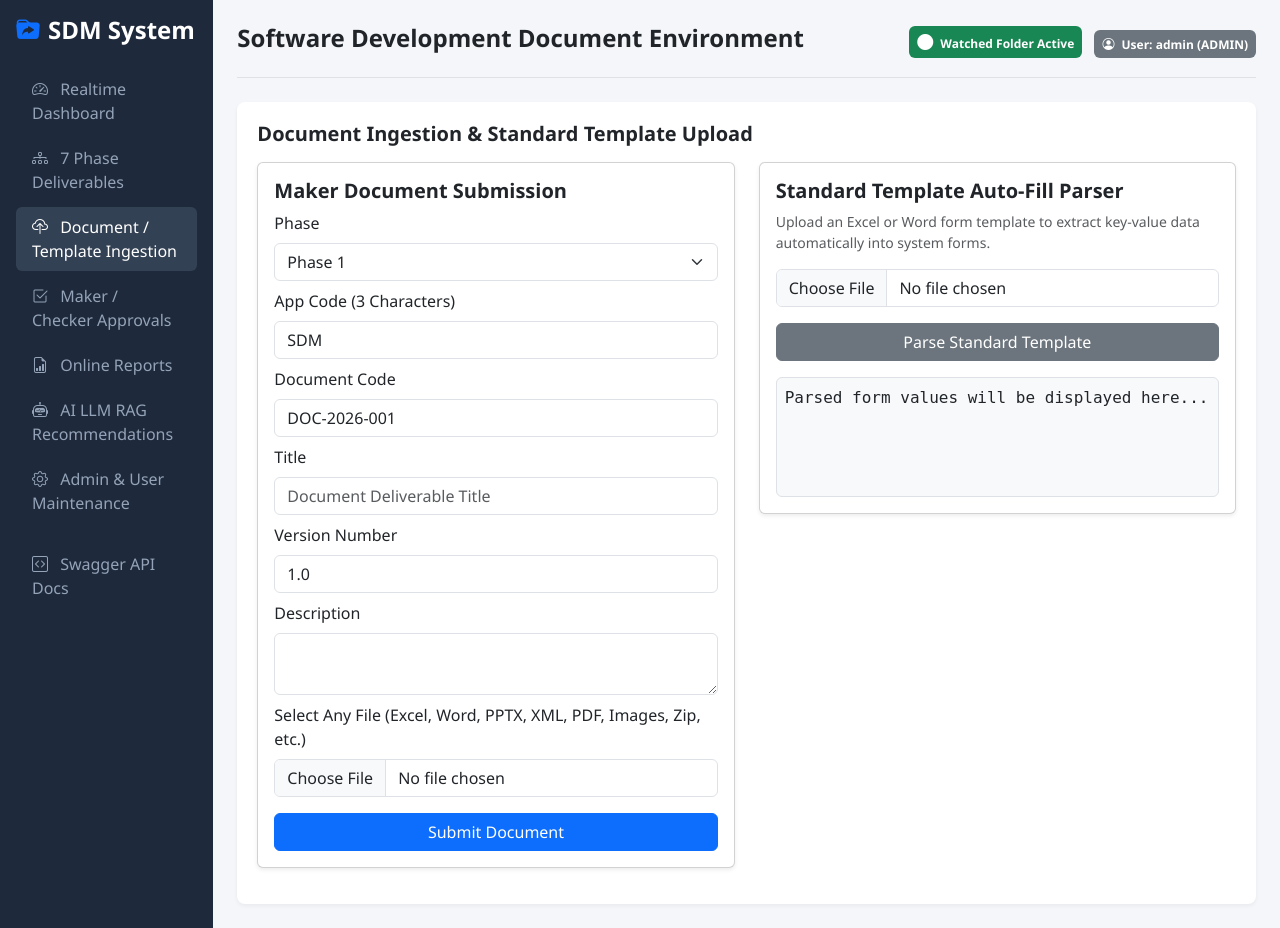
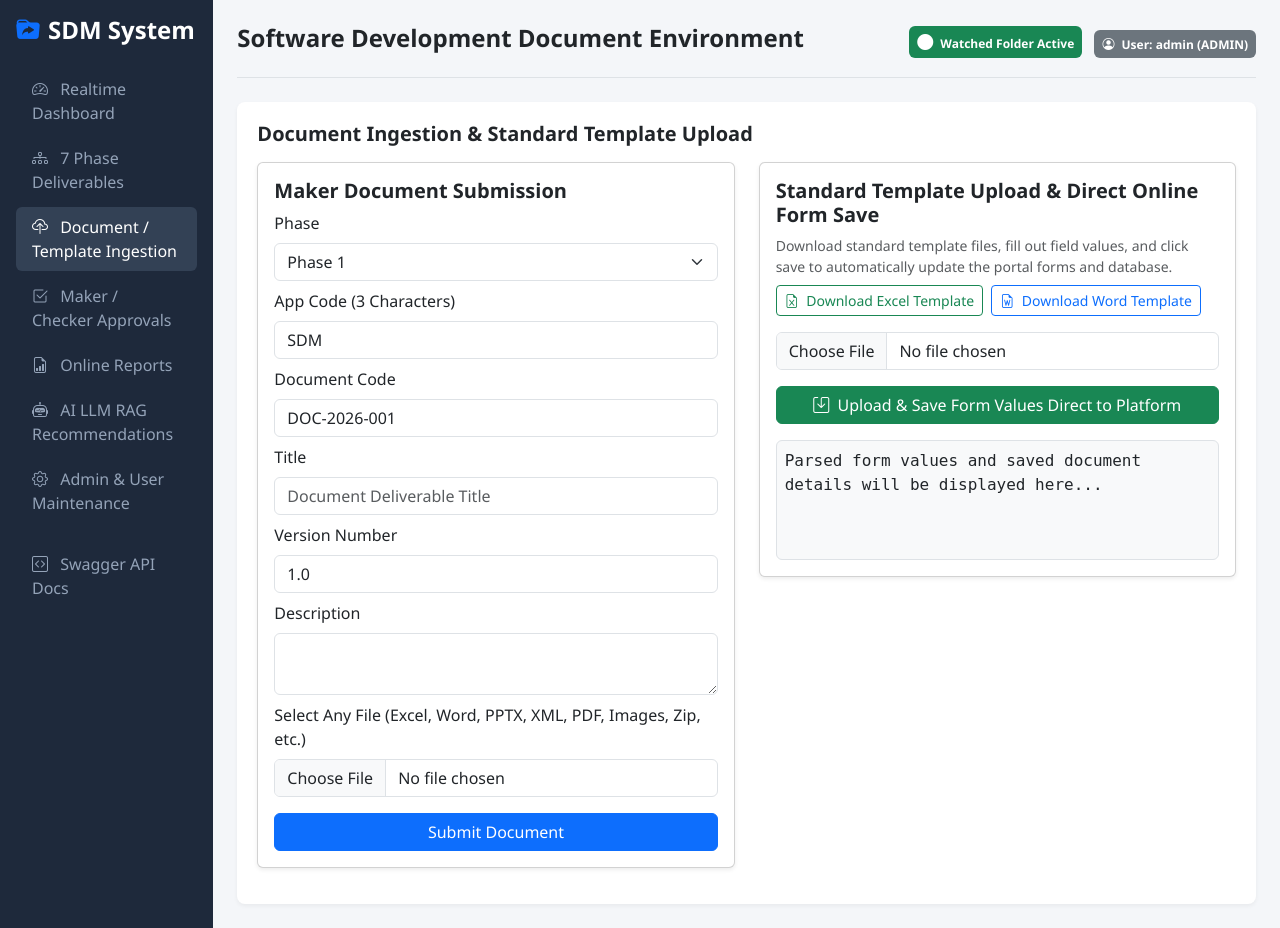
Before and after one commit to tartygit/tartygitrepo4, a Spring Boot app: page / in a window 1280 px wide, after a click on "Document / Template Ingestion". Run offline with Spring Boot 4, Linux system fonts and the light colour scheme; data that the repository does not hold is empty; some of the project's set-up classes (security, data sources, template engines, error pages and the like) are left out, and stand-ins take their place.

Commit message:
feat: Add downloadable standard templates with direct online platform save
- Created downloadable standard Excel (standard_template.xlsx) and Word (standard_template.docx) templates in static/templates/.
- Implemented REST endpoints /api/templates/download/excel and /api/templates/download/word.
- Enhanced /api/documents/template-upload to directly parse form values and save them as submitted platform documents.
- Integrated download buttons and direct save form in index.html.
- Added password eye toggle visibility functionality.
- Generated Installation Instructions, Functional Specification, and Product Paper docs.

Co-authored-by: tartygit <121377750+tartygit@users.noreply.github.com>

```diff
--- a/src/main/java/com/cth/sdm/controller/ApiController.java
+++ b/src/main/java/com/cth/sdm/controller/ApiController.java
@@ -5,7 +5,9 @@ import com.cth.sdm.entity.User;
 import com.cth.sdm.repository.DocumentRepository;
 import com.cth.sdm.service.*;
 import org.springframework.beans.factory.annotation.Value;
+import org.springframework.core.io.ClassPathResource;
 import org.springframework.core.io.InputStreamResource;
+import org.springframework.core.io.Resource;
 import org.springframework.http.HttpHeaders;
 import org.springframework.http.MediaType;
 import org.springframework.http.ResponseEntity;
@@ -109,6 +111,67 @@ public class ApiController {
         return approvalWorkflowService.submitDocument(doc, makerUsername);
     }
 
+    // Template Downloads
+    @GetMapping("/templates/download/excel")
+    public ResponseEntity<Resource> downloadExcelTemplate() {
+        Resource resource = new ClassPathResource("static/templates/standard_template.xlsx");
+        return ResponseEntity.ok()
+                .header(HttpHeaders.CONTENT_DISPOSITION, "attachment; filename=standard_template.xlsx")
+                .contentType(MediaType.parseMediaType("application/vnd.openxmlformats-officedocument.spreadsheetml.sheet"))
+                .body(resource);
+    }
+
+    @GetMapping("/templates/download/word")
+    public ResponseEntity<Resource> downloadWordTemplate() {
+        Resource resource = new ClassPathResource("static/templates/standard_template.docx");
+        return ResponseEntity.ok()
+                .header(HttpHeaders.CONTENT_DISPOSITION, "attachment; filename=standard_template.docx")
+                .contentType(MediaType.parseMediaType("application/vnd.openxmlformats-officedocument.wordprocessingml.document"))
+                .body(resource);
+    }
+
+    // Standard Template Upload / Parsing & Save
+    @PostMapping("/documents/template-upload")
+    public Map<String, Object> parseAndSaveTemplateForm(@RequestParam("file") MultipartFile file,
+                                                         @RequestParam(value = "saveDirect", defaultValue = "true") boolean saveDirect) throws Exception {
+        Map<String, String> parsedValues = documentProcessingService.parseStandardTemplateForm(
+                file.getInputStream(), file.getOriginalFilename());
+
+        Document savedDoc = null;
+        if (saveDirect && !parsedValues.isEmpty()) {
+            int phaseNumber = 1;
+            try {
+                if (parsedValues.containsKey("Phase Number")) {
+                    phaseNumber = Integer.parseInt(parsedValues.get("Phase Number"));
+                }
+            } catch (Exception ignored) {}
+
+            String docId = idGenerator.generateNextDocumentId(phaseNumber);
+
+            Document doc = new Document();
+            doc.setDocumentId(docId);
+            doc.setDocumentCode(parsedValues.getOrDefault("Document Code", "DOC-TMPL-001"));
+            doc.setAppCode(parsedValues.getOrDefault("Application Code", "SDM"));
+            doc.setTitle(parsedValues.getOrDefault("Document Title", "Standard Template Submission"));
+            doc.setDescription(parsedValues.getOrDefault("Description", "Uploaded via standard Excel/Word template form."));
+            doc.setFileName(file.getOriginalFilename());
+            doc.setFileType(getFileExtension(file.getOriginalFilename()));
+            doc.setFilePath("template_upload");
+            doc.setVersionNumber(parsedValues.getOrDefault("Version Number", "1.0"));
+            doc.setPhaseNumber(phaseNumber);
+
+            savedDoc = approvalWorkflowService.submitDocument(doc, "maker_template");
+        }
+
+        Map<String, Object> response = new HashMap<>();
+        response.put("status", "SUCCESS");
+        response.put("parsedData", parsedValues);
+        if (savedDoc != null) {
+            response.put("savedDocument", savedDoc);
+        }
+        return response;
+    }
+
     // AI LLM RAG Integration Endpoint
     @PostMapping("/rag/recommend")
     public Map<String, Object> getRagRecommendation(@RequestParam("docId") String docId) {
@@ -130,25 +193,12 @@ public class ApiController {
                 return response;
             }
         } catch (Exception e) {
-            // Fallback recommendation if local RAG server is offline
             String fallback = "AI Recommendation for " + doc.getDocumentId() + ": Software deliverable complies with standard SDLC phase checklist requirements.";
             doc.setAiRecommendation(fallback);
             documentRepository.save(doc);
             return Map.of("doc_id", docId, "recommendation", fallback, "citations", List.of("SDLC_Policy_P101"));
         }
         return Map.of("error", "Unable to retrieve RAG recommendation");
-    }
-
-    // Standard Template Upload / Parsing
-    @PostMapping("/documents/template-upload")
-    public Map<String, Object> parseTemplateForm(@RequestParam("file") MultipartFile file) throws Exception {
-        Map<String, String> parsedValues = documentProcessingService.parseStandardTemplateForm(
-                file.getInputStream(), file.getOriginalFilename());
-
-        Map<String, Object> response = new HashMap<>();
-        response.put("status", "SUCCESS");
-        response.put("parsedData", parsedValues);
-        return response;
     }
 
     // Checker Approvals
--- a/src/main/resources/static/index.html
+++ b/src/main/resources/static/index.html
@@ -251,16 +251,20 @@
 
                         <div class="col-md-6">
                             <div class="card p-3 shadow-sm mb-3">
-                                <h5 class="fw-bold">Standard Template Auto-Fill Parser</h5>
-                                <p class="text-muted small">Upload an Excel or Word form template to extract key-value data automatically into system forms.</p>
+                                <h5 class="fw-bold">Standard Template Upload & Direct Online Form Save</h5>
+                                <p class="text-muted small mb-2">Download standard template files, fill out field values, and click save to automatically update the portal forms and database.</p>
+                                <div class="mb-3 d-flex gap-2">
+                                    <a href="/api/templates/download/excel" class="btn btn-outline-success btn-sm"><i class="bi bi-file-earmark-excel me-1"></i> Download Excel Template</a>
+                                    <a href="/api/templates/download/word" class="btn btn-outline-primary btn-sm"><i class="bi bi-file-earmark-word me-1"></i> Download Word Template</a>
+                                </div>
                                 <form id="templateForm">
                                     <div class="mb-3">
                                         <input type="file" class="form-control" id="tmplFile" required>
                                     </div>
-                                    <button type="submit" class="btn btn-secondary w-100 mb-3">Parse Standard Template</button>
+                                    <button type="submit" class="btn btn-success w-100 mb-3"><i class="bi bi-save me-1"></i> Upload & Save Form Values Direct to Platform</button>
                                 </form>
                                 <div id="templateResult" class="p-2 bg-light border rounded" style="min-height: 120px; font-family: monospace;">
-                                    Parsed form values will be displayed here...
+                                    Parsed form values and saved document details will be displayed here...
                                 </div>
                             </div>
                         </div>
@@ -409,6 +413,7 @@
                     loadDashboardStats();
                     loadPhaseDocuments();
                     loadCheckerPending();
+                    loadReportData();
                 });
         });
 
@@ -416,11 +421,17 @@
             e.preventDefault();
             const formData = new FormData();
             formData.append("file", document.getElementById("tmplFile").files[0]);
+            formData.append("saveDirect", "true");
 
             fetch("/api/documents/template-upload", { method: "POST", body: formData })
                 .then(r => r.json())
                 .then(data => {
-                    document.getElementById("templateResult").innerText = JSON.stringify(data.parsedData, null, 2);
+                    document.getElementById("templateResult").innerText = JSON.stringify(data, null, 2);
+                    alert("Template values successfully parsed and saved direct to platform!");
+                    loadDashboardStats();
+                    loadPhaseDocuments();
+                    loadCheckerPending();
+                    loadReportData();
                 });
         });
     });
```
Also changed, not shown: 3 other files.
